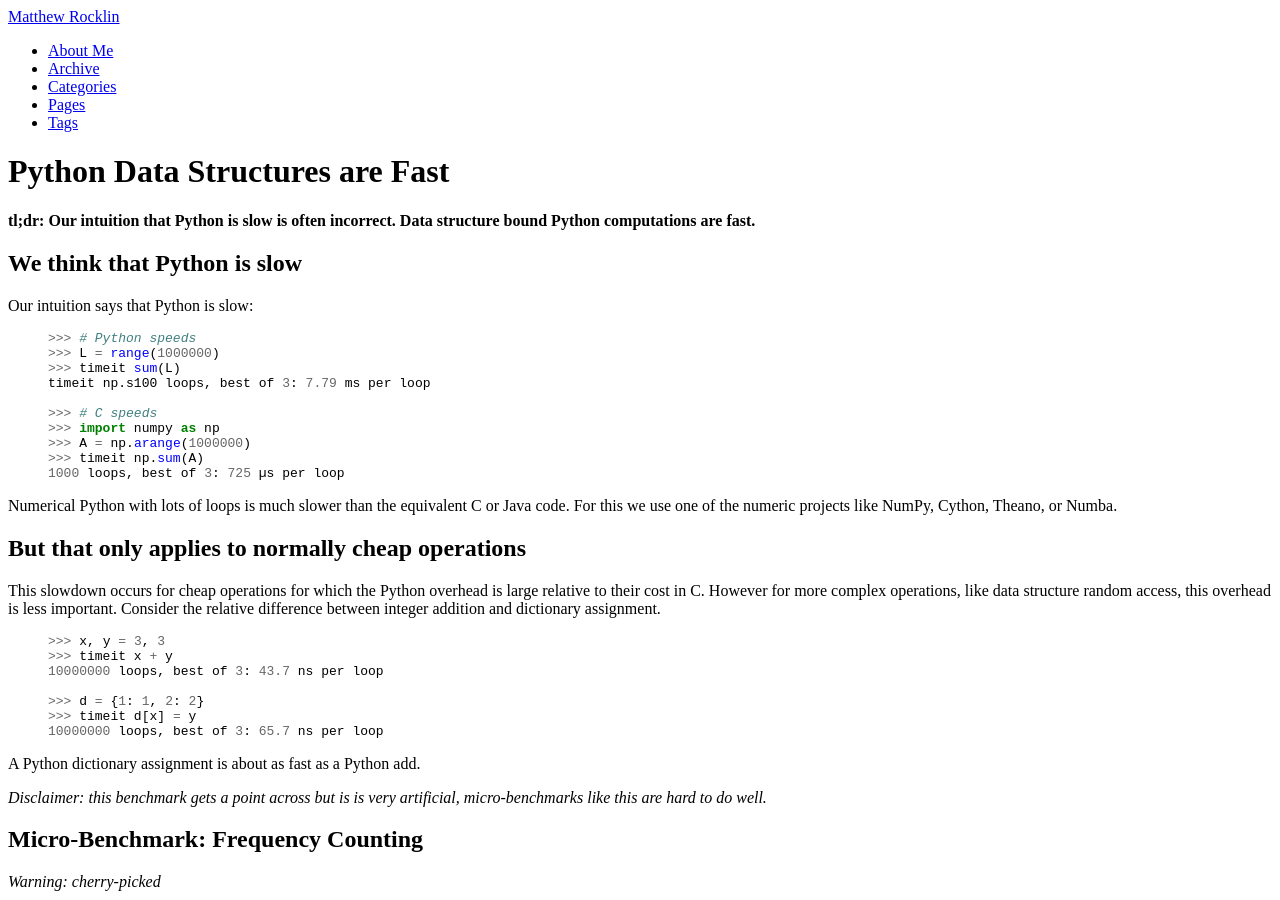
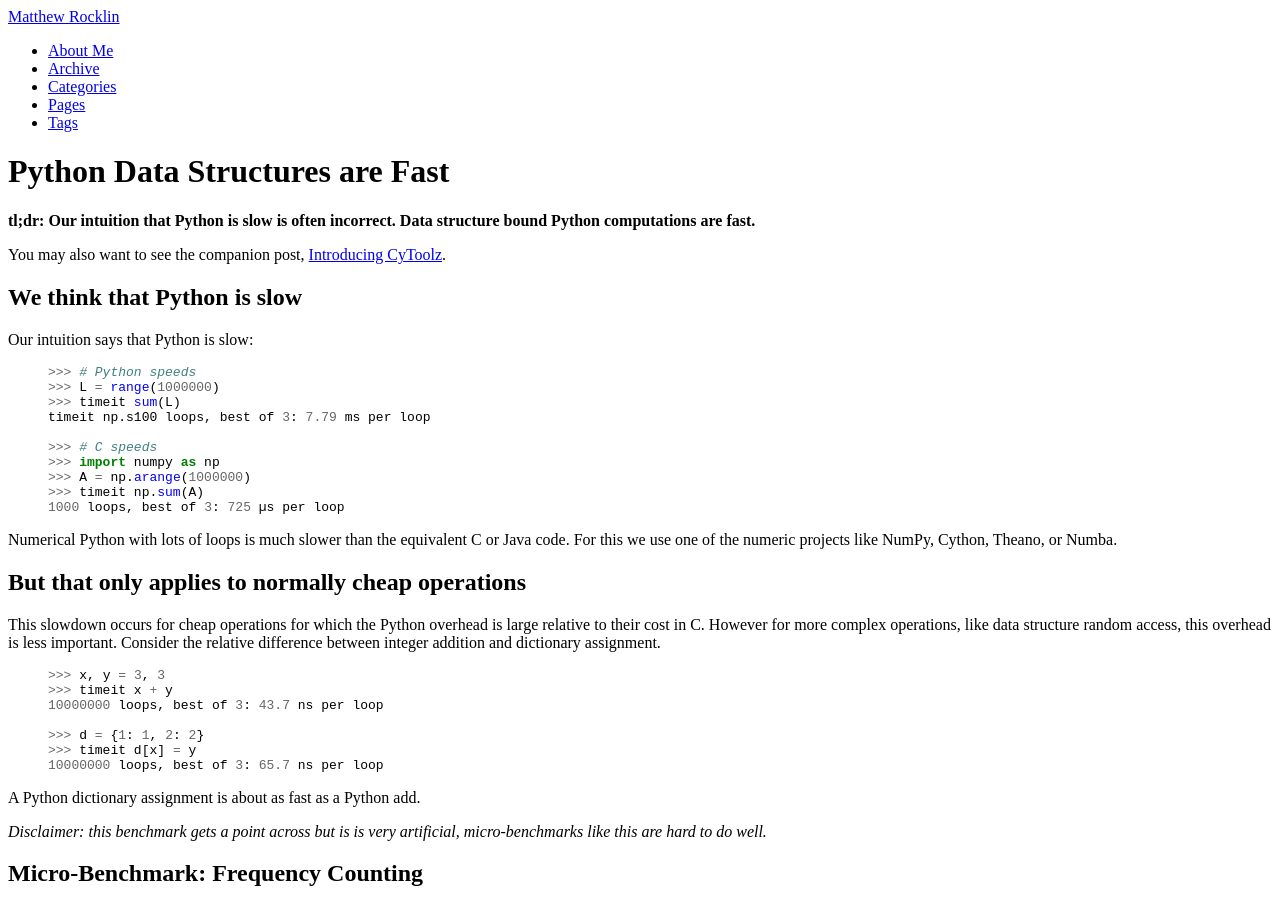
Before and after one commit to besyskymnbk/blog, a Jekyll site: the page built from _posts/work/2014-05-01-Fast-Data-Structures.md, in a window 1280 px wide and 900 px high. Built offline with Jekyll 4.4.1, drawn with Linux system fonts in a browser that asks for light colours; comment, search, counter and statistics services are not loaded.

Commit message:
add cytoolz link to fast data structures

```diff
--- a/_posts/work/2014-05-01-Fast-Data-Structures.md
+++ b/_posts/work/2014-05-01-Fast-Data-Structures.md
@@ -9,6 +9,9 @@ tags : [scipy, Python, Programming]
 
 **tl;dr: Our intuition that Python is slow is often incorrect.  Data structure
 bound Python computations are fast.**
+
+You may also want to see the companion post, [Introducing
+CyToolz](http://matthewrocklin.com/blog/work/2014/05/01/Introducing-CyToolz/).
 
 
 ## We think that Python is slow
```
